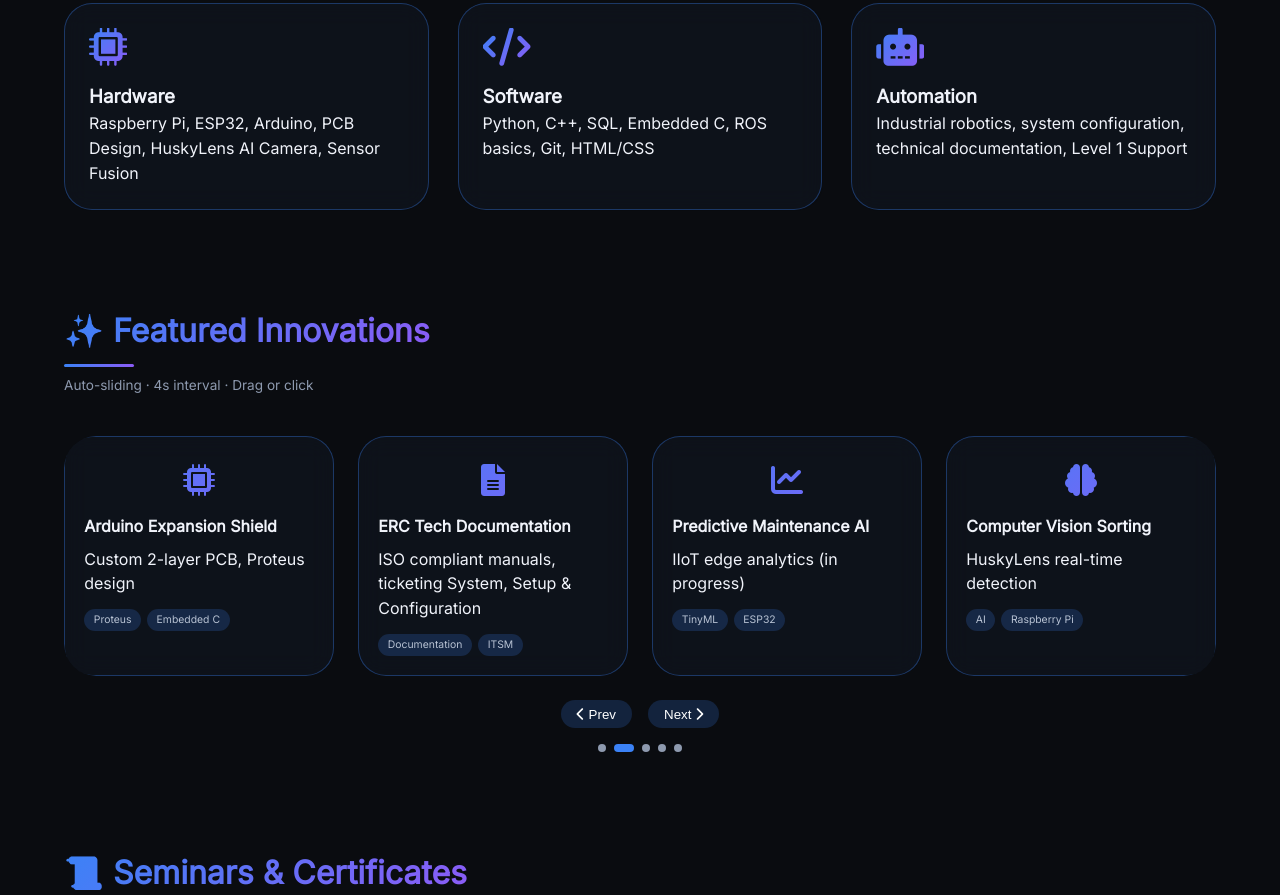
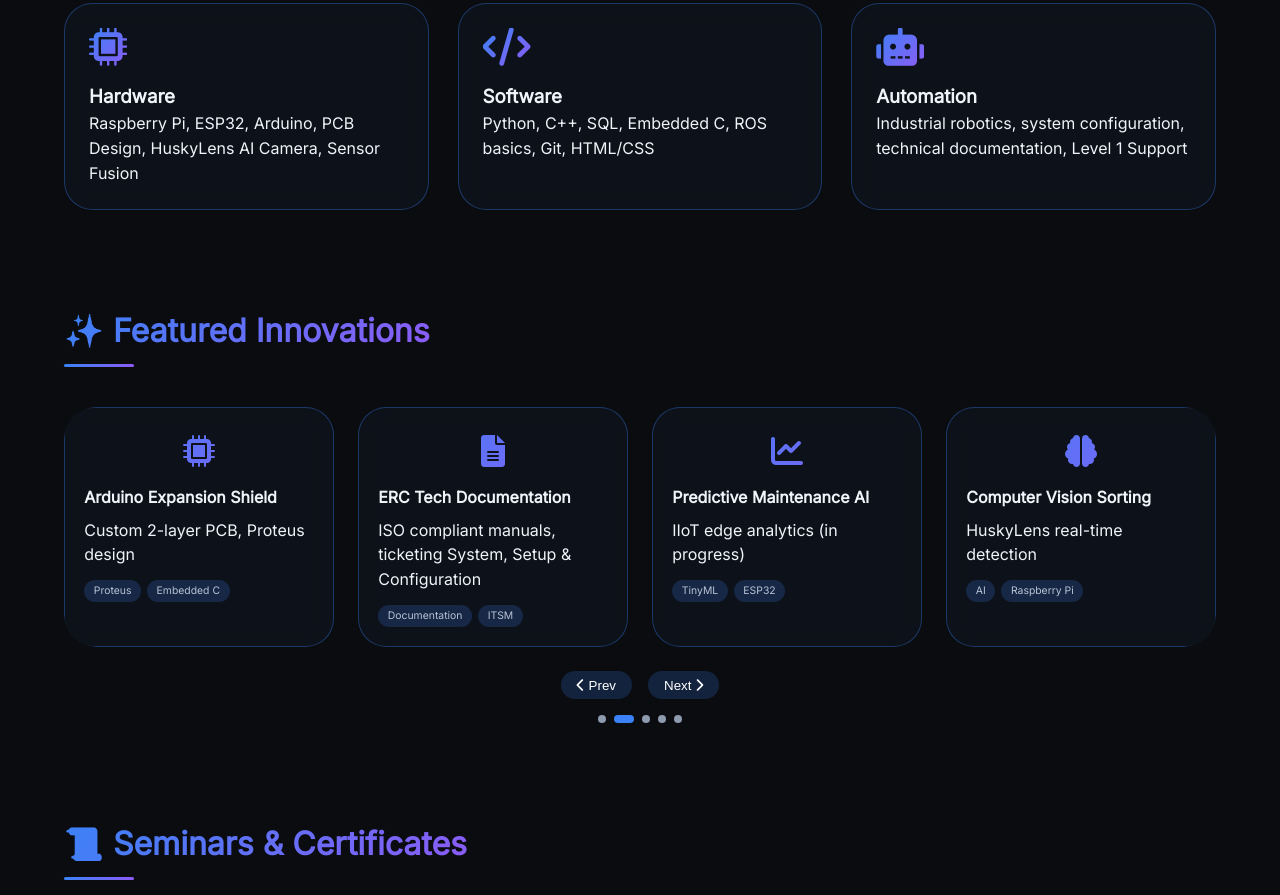
Before and after one commit to acerada-ronbion/portfolio-ron, a plain HTML site: page index.html in a window 1280 px wide. Shown: the part 882-1777 px from the top of the page. Drawn offline with Linux system fonts and the light colour scheme.

```diff
--- a/index.html
+++ b/index.html
@@ -47,7 +47,7 @@
         </section>
 
         <section class="section reveal-on-scroll">
-            <div class="section-header"><h2><span class="accent-gradient">✨ Featured Innovations</span></h2><div class="header-line"></div><p class="section-subtitle">Auto-sliding · 4s interval · Drag or click</p></div>
+            <div class="section-header"><h2><span class="accent-gradient">✨ Featured Innovations</span></h2><div class="header-line"></div><p class="section-subtitle"></p></div>
             <div class="carousel-container">
                 <div class="carousel-track" id="carouselTrack">
                     <div class="horiz-card"><div class="horiz-img"><i class="fas fa-robot"></i></div><h3>Robotic Dispensing System</h3><p>AI vision + Raspberry Pi, 80% accuracy</p><div class="tech-stack"><span>Python</span><span>C++</span></div></div>
```
